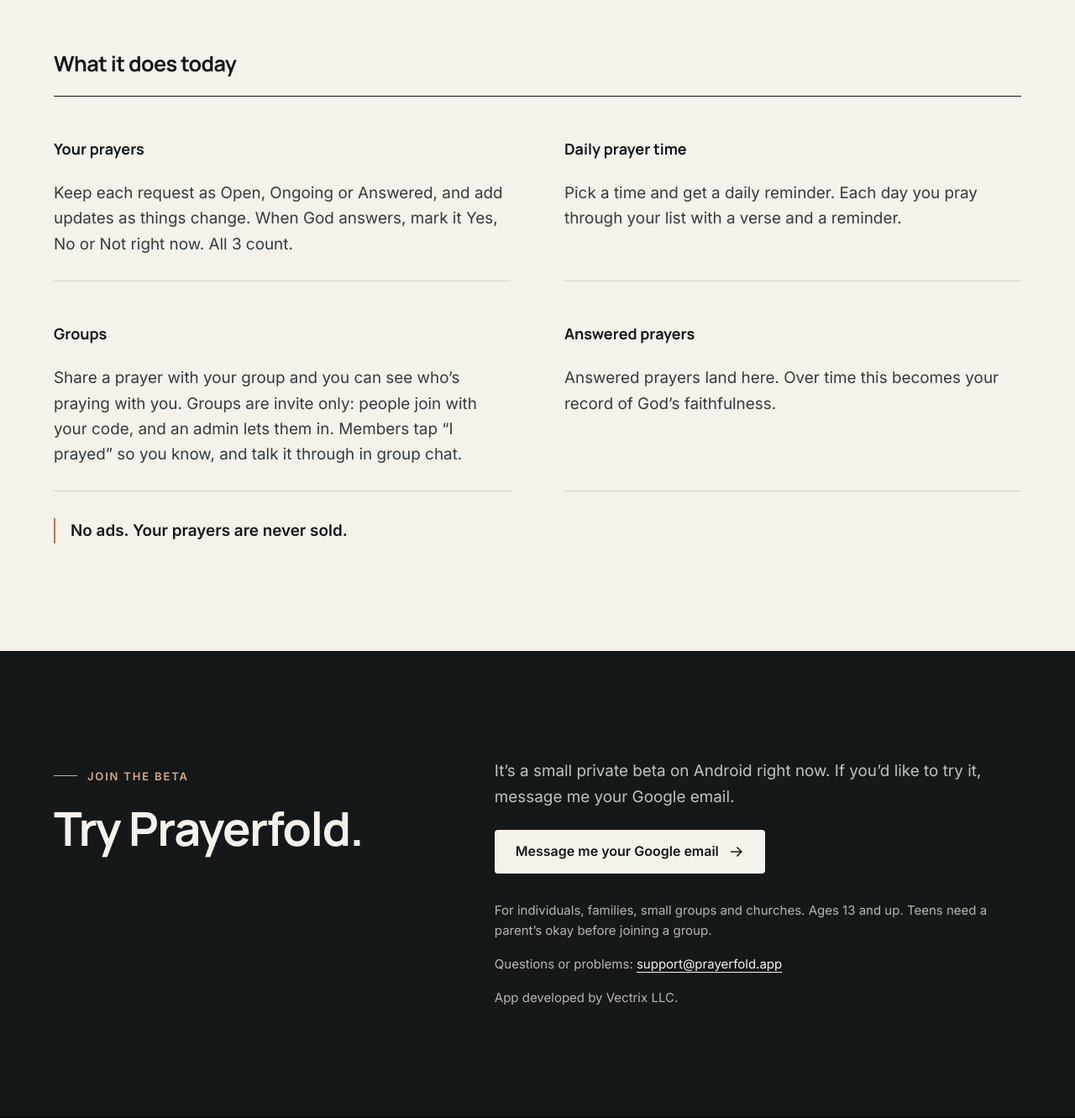
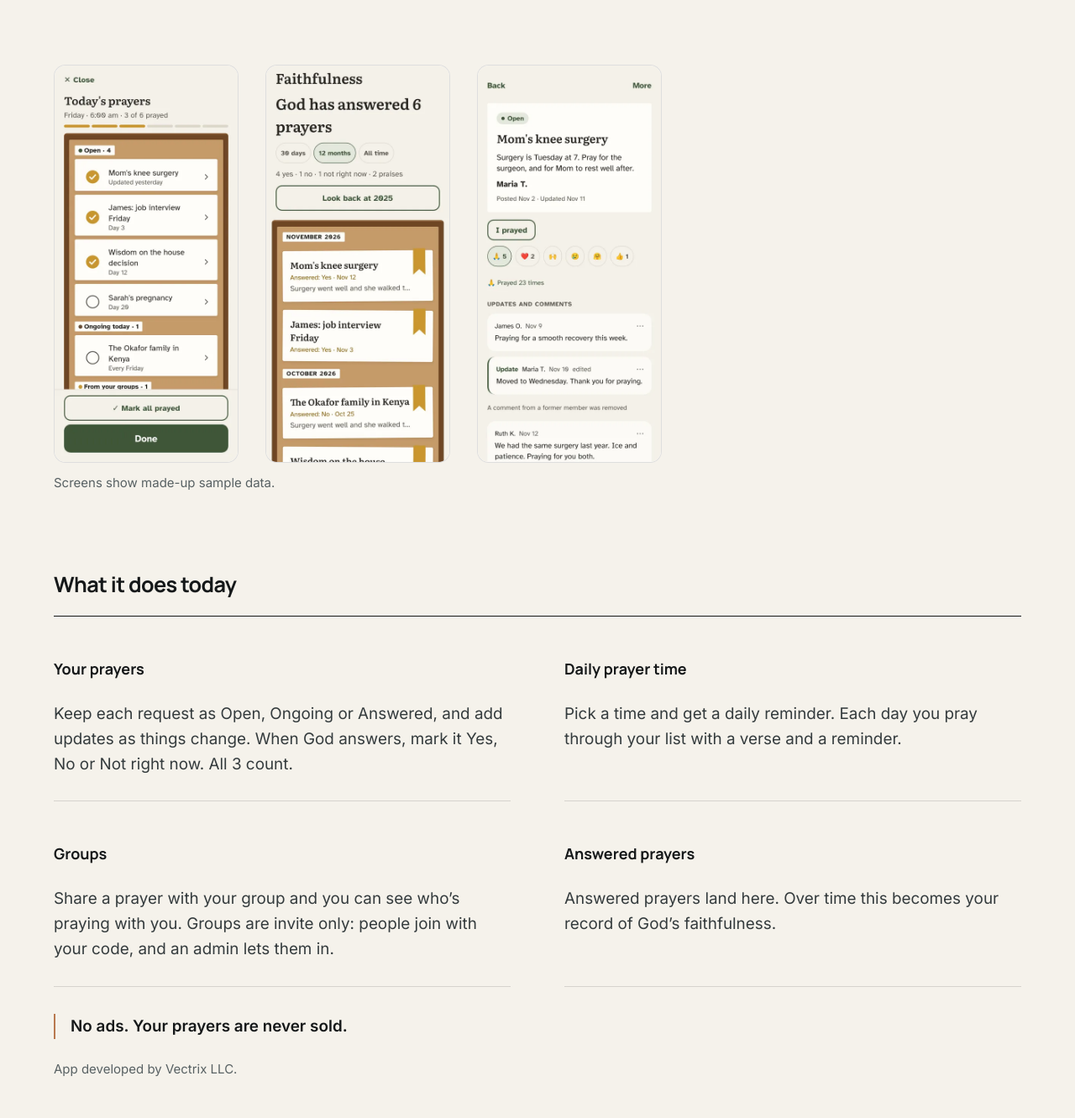
Before and after one commit to waynedakota-rgb/aivectrix-site, an Astro site: page /apps in a window 1280 px wide. Shown: the part 2284-3615 px from the top of the page at 84% size. Built offline with nearby package versions, Linux system fonts and the light colour scheme; Astro itself is replaced by a stand-in of ours.

Commit message:
Add Nibbs, app icons and sample-data screenshots; drop the Prayerfold join section
Co-Authored-By: Claude Opus 5.5 <noreply@anthropic.com>
Claude-Session: https://claude.ai/code/session_01Jco1CQGZfwRoD9b2hnCRq9

```diff
--- a/src/content/site.ts
+++ b/src/content/site.ts
@@ -140,7 +140,7 @@ export const capabilities = {
     },
     {
       title: "Custom App Development",
-      text: "Design and build custom mobile and web apps around how your people actually work, from a written spec to testing with real users. My own app, Prayerfold, is in beta today.",
+      text: "Design and build custom mobile and web apps around how your people actually work, from a written spec to testing with real users. See Prayerfold and Nibbs, 2 apps I’ve built.",
       href: "/apps/",
     },
   ],
@@ -370,7 +370,7 @@ export const footer = {
 export const apps = {
   title: "Custom App Development for Business Leaders | Vectrix",
   description:
-    "Custom mobile and web app development by Vectrix for business owners and leaders in North America. Spec first, built for real use, tested with real users. See Prayerfold, my own app.",
+    "Custom mobile and web app development by Vectrix for business owners and leaders in North America. Spec first, built for real use, tested with real users. See Prayerfold and Nibbs.",
   eyebrow: "Custom app development",
   h1: "Custom app development",
   answer:
@@ -390,16 +390,38 @@ export const apps = {
     },
     {
       title: "Tested with real people",
-      text: "Launch waits on real-world use. Prayerfold is in a private beta with real users before it goes anywhere near the stores.",
+      text: "Neither app goes to the public stores until real people have used it. Prayerfold is in a private beta now, and Nibbs is in testing on Android.",
     },
   ],
   mail: "Custom app conversation",
 };
 
-export const prayerfold = {
+export type AppShot = { src: string; alt: string; w: number; h: number };
+export type AppEntry = {
+  id: string;
+  name: string;
+  tagline: string;
+  status: string;
+  icon: string;
+  description: string;
+  story?: string[];
+  features: { title: string; text: string }[];
+  note?: string;
+  shots: AppShot[];
+};
+
+/**
+ * Nibbs copy comes from the approved store listing (nibbs-app docs/store/listing.md,
+ * Notion "Store listings"). Rules from Dakota: no Premium, no "best", no claim that it
+ * syncs between devices, no "we never sell your data", don't name past employers.
+ */
+export const appList: AppEntry[] = [
+  {
+    id: "prayerfold",
     name: "Prayerfold",
     tagline: "Every prayer in one place.",
-  status: "Private beta · Android",
+    status: "Private beta on Android",
+    icon: "/images/apps/prayerfold-icon.webp",
     description:
       "Prayerfold is a Christ-focused prayer app. You write down what you’re praying for, mark each request as Open, Ongoing or Answered, and pray through your list each day. When God answers, you mark it, and you can look back later on His faithfulness. You can also share a request with a group, such as family, a small group or church, and see who’s praying with you.",
     story: [
@@ -417,21 +439,50 @@ export const prayerfold = {
       },
       {
         title: "Groups",
-      text: "Share a prayer with your group and you can see who’s praying with you. Groups are invite only: people join with your code, and an admin lets them in. Members tap “I prayed” so you know, and talk it through in group chat.",
+        text: "Share a prayer with your group and you can see who’s praying with you. Groups are invite only: people join with your code, and an admin lets them in.",
       },
       {
         title: "Answered prayers",
         text: "Answered prayers land here. Over time this becomes your record of God’s faithfulness.",
       },
     ],
-  promise: "No ads. Your prayers are never sold.",
-  join: "It’s a small private beta on Android right now. If you’d like to try it, message me your Google email.",
-  audience: "For individuals, families, small groups and churches. Ages 13 and up. Teens need a parent’s okay before joining a group.",
-  support: "support@prayerfold.app",
-  credit: "App developed by Vectrix LLC.",
-};
-
-export const PRAYERFOLD_MAIL = mailto(
-  "Prayerfold beta",
-  "I’d like to try the Prayerfold beta on Android.\n\nMy Google email:\n",
-);
+    note: "No ads. Your prayers are never sold.",
+    shots: [
+      { src: "/images/apps/prayerfold-prayer-time.webp", alt: "Prayerfold prayer time screen listing today’s prayers with sample requests", w: 480, h: 1038 },
+      { src: "/images/apps/prayerfold-faithfulness.webp", alt: "Prayerfold Faithfulness screen collecting answered prayers by month, with sample data", w: 480, h: 1038 },
+      { src: "/images/apps/prayerfold-group-prayer.webp", alt: "A shared group prayer request in Prayerfold with updates and an I prayed button, with sample data", w: 480, h: 1038 },
+    ],
+  },
+  {
+    id: "nibbs",
+    name: "Nibbs",
+    tagline: "One bite at a time.",
+    status: "In testing on Android",
+    icon: "/images/apps/nibbs-icon.webp",
+    description:
+      "Nibbs is a homework planner for high school and college students. It asks 3 things about every assignment: how much it counts toward your grade, how long it’ll take, and when it’s due. Then it ranks the work and plans it into the hours you’re free, in short bites.",
+    features: [
+      {
+        title: "Every task ranked",
+        text: "Each task shows its number and a plain reason, like “High impact, due Thu” or “Quick win: 30 min, medium impact”.",
+      },
+      {
+        title: "A plan built around free time",
+        text: "Tell Nibbs when you can do homework. It fills those hours in rank order, splits long assignments into bites across days, and builds in breaks.",
+      },
+      {
+        title: "Warned before a deadline slips",
+        text: "If something won’t fit before it’s due, Nibbs says so right away: which task, and how short you are. It never drops work quietly.",
+      },
+      {
+        title: "Work in bites",
+        text: "A timer for the bite in front of you, and a re-plan from now if one gets missed.",
+      },
+    ],
+    shots: [
+      { src: "/images/apps/nibbs-plan.webp", alt: "Nibbs store screenshot: every task ranked, every rank explained, with sample homework", w: 480, h: 853 },
+      { src: "/images/apps/nibbs-week.webp", alt: "Nibbs store screenshot: a week calendar built around free time, with sample homework", w: 480, h: 853 },
+      { src: "/images/apps/nibbs-timer.webp", alt: "Nibbs store screenshot: a bite timer with breaks built in, with sample homework", w: 480, h: 853 },
+    ],
+  },
+];
--- a/src/pages/apps.astro
+++ b/src/pages/apps.astro
@@ -5,19 +5,20 @@ import Footer from "../components/Footer.astro";
 import Button from "../components/Button.astro";
 import SubpageHero from "../components/SubpageHero.astro";
 import Contact from "../components/Contact.astro";
-import { apps, prayerfold, PRAYERFOLD_MAIL, mailto } from "../content/site";
+import { apps, appList, mailto } from "../content/site";
 import { webPage, breadcrumbs, ORG_ID, abs } from "../lib/schema";
 
 const path = "/apps/";
-const appNode = {
+const categories: Record<string, string> = { prayerfold: "LifestyleApplication", nibbs: "EducationalApplication" };
+const appNodes = appList.map((a) => ({
   "@type": "SoftwareApplication",
-  "@id": `${abs(path)}#prayerfold`,
-  name: prayerfold.name,
-  description: prayerfold.description,
-  applicationCategory: "LifestyleApplication",
+  "@id": `${abs(path)}#${a.id}`,
+  name: a.name,
+  description: a.description,
+  applicationCategory: categories[a.id],
   operatingSystem: "Android",
   publisher: { "@id": ORG_ID },
-};
+}));
 const service = {
   "@type": "Service",
   "@id": `${abs(path)}#service`,
@@ -25,7 +26,7 @@ const service = {
   description: apps.answer,
   provider: { "@id": ORG_ID },
 };
-const schema = [webPage(path, apps.title, apps.description), service, appNode, breadcrumbs(path, "Apps")];
+const schema = [webPage(path, apps.title, apps.description), service, ...appNodes, breadcrumbs(path, "Apps")];
 ---
 <Base title={apps.title} description={apps.description} schema={schema}>
   <Header />
@@ -56,55 +57,47 @@ const schema = [webPage(path, apps.title, apps.description), service, appNode, b
       </div>
     </section>
 
-    <section class="section app" id="prayerfold" aria-labelledby="prayerfold-title">
+    {appList.map((a, n) => (
+      <section class={`section app ${n % 2 ? "app--alt" : ""}`} id={a.id} aria-labelledby={`${a.id}-title`}>
         <div class="container app__grid">
           <div class="app__head">
-          <p class="label">My own app · {prayerfold.status}</p>
-          <h2 id="prayerfold-title" class="app__name">{prayerfold.name}</h2>
-          <p class="app__tagline">{prayerfold.tagline}</p>
+            <img class="app__icon" src={a.icon} alt="" width="72" height="72" loading="lazy" decoding="async" />
+            <p class="label">{a.status}</p>
+            <h2 id={`${a.id}-title`} class="app__name">{a.name}</h2>
+            <p class="app__tagline">{a.tagline}</p>
           </div>
           <div class="app__body">
-          <p class="app__lead">{prayerfold.description}</p>
+            <p class="app__lead">{a.description}</p>
+            {a.story && (
               <div class="app__story">
                 <h3>Why I built it</h3>
-            {prayerfold.story.map((p) => <p>{p}</p>)}
+                {a.story.map((p) => <p>{p}</p>)}
               </div>
+            )}
           </div>
         </div>
 
         <div class="container">
+          <ul class="app__shots" aria-label={`${a.name} screens, sample data`}>
+            {a.shots.map((sh) => (
+              <li><img src={sh.src} alt={sh.alt} width={sh.w} height={sh.h} loading="lazy" decoding="async" /></li>
+            ))}
+          </ul>
+          <p class="app__shots-note">Screens show made-up sample data.</p>
           <h3 class="app__subhead">What it does today</h3>
           <ul class="app__features">
-          {prayerfold.features.map((f) => (
+            {a.features.map((f) => (
               <li>
                 <h4>{f.title}</h4>
                 <p>{f.text}</p>
               </li>
             ))}
           </ul>
-        <p class="app__promise">{prayerfold.promise}</p>
+          {a.note && <p class="app__promise">{a.note}</p>}
+          <p class="app__credit">App developed by Vectrix LLC.</p>
         </div>
       </section>
-
-    <section class="section on-dark app-join" aria-labelledby="join-title">
-      <div class="container app-join__inner">
-        <div>
-          <p class="label">Join the beta</p>
-          <h2 id="join-title">Try Prayerfold.</h2>
-        </div>
-        <div class="app-join__body">
-          <p>{prayerfold.join}</p>
-          <div class="app-join__cta">
-            <Button href={PRAYERFOLD_MAIL} tone="dark">Message me your Google email</Button>
-          </div>
-          <p class="app-join__meta">{prayerfold.audience}</p>
-          <p class="app-join__meta">
-            Questions or problems: <a href={`mailto:${prayerfold.support}`}>{prayerfold.support}</a>
-          </p>
-          <p class="app-join__meta">{prayerfold.credit}</p>
-        </div>
-      </div>
-    </section>
+    ))}
 
     <Contact />
   </main>
@@ -213,37 +206,36 @@ const schema = [webPage(path, apps.title, apps.description), service, appNode, b
     font-weight: 600;
     color: var(--charcoal);
   }
-  .app-join__inner {
+  .app--alt {
+    background: var(--ivory-deep);
+  }
+  .app__icon {
+    width: 72px;
+    height: 72px;
+    border-radius: 16px;
+    box-shadow: 0 1px 2px rgba(21, 24, 25, 0.12);
+  }
+  .app__shots {
     display: grid;
-    grid-template-columns: minmax(0, 5fr) minmax(0, 7fr);
-    gap: 32px clamp(32px, 6vw, 96px);
-    align-items: start;
+    grid-template-columns: repeat(3, minmax(0, 220px));
+    gap: clamp(16px, 3vw, 32px);
+    margin-top: clamp(48px, 7vw, 80px);
   }
-  .app-join h2 {
+  .app__shots img {
+    width: 100%;
+    height: auto;
+    border-radius: 14px;
+    border: 1px solid var(--line-light);
+    background: var(--white);
+  }
+  .app__shots-note,
+  .app__credit {
+    margin-top: 12px;
+    font-size: var(--step-small);
+    color: var(--text-2);
+  }
+  .app__credit {
     margin-top: 24px;
-    font-size: var(--step-h2);
-  }
-  .app-join__body {
-    display: grid;
-    gap: 16px;
-    max-width: 60ch;
-  }
-  .app-join__cta {
-    margin-block: 8px 16px;
-  }
-  .app-join__meta {
-    font-size: var(--step-small);
-    color: rgba(245, 242, 235, 0.72);
-  }
-  .app-join__meta a {
-    color: var(--ivory);
-    text-underline-offset: 4px;
-  }
-  @media (max-width: 960px) {
-    .app__grid,
-    .app-join__inner {
-      grid-template-columns: minmax(0, 1fr);
-    }
   }
   @media (max-width: 480px) {
     .app-how__list li {
--- a/src/pages/llms.txt.ts
+++ b/src/pages/llms.txt.ts
@@ -1,5 +1,5 @@
 import type { APIRoute } from "astro";
-import { SITE_URL, DEFINITION, EMAIL, LINKEDIN, LINKEDIN_COMPANY, services, founder, AREA_SERVED, prayerfold, apps } from "../content/site";
+import { SITE_URL, DEFINITION, EMAIL, LINKEDIN, LINKEDIN_COMPANY, services, founder, AREA_SERVED, appList, apps } from "../content/site";
 
 // llms.txt (https://llmstxt.org): a plain-text summary for AI assistants.
 // Built from the same content as the pages, so it can't drift.
@@ -19,7 +19,7 @@ export const GET: APIRoute = () => {
     "## Apps",
     "",
     `- [Custom app development](${abs("/apps/")}): ${apps.answer}`,
-    `- [Prayerfold](${abs("/apps/#prayerfold")}): ${prayerfold.description} Status: a small private beta on Android. Publisher: Vectrix LLC.`,
+    ...appList.map((a) => `- [${a.name}](${abs(`/apps/#${a.id}`)}): ${a.description} Status: ${a.status}. Publisher: Vectrix LLC.`),
     "",
     "## About",
     "",
```
Also changed, not shown: public/images/apps/nibbs-icon.webp (added), public/images/apps/nibbs-plan.webp (added), public/images/apps/nibbs-timer.webp (added), public/images/apps/nibbs-week.webp (added), public/images/apps/prayerfold-faithfulness.webp (added), public/images/apps/prayerfold-group-prayer.webp (added), public/images/apps/prayerfold-icon.webp (added), public/images/apps/prayerfold-prayer-time.webp (added). Lines whose indentation alone changed are shown as unchanged.
